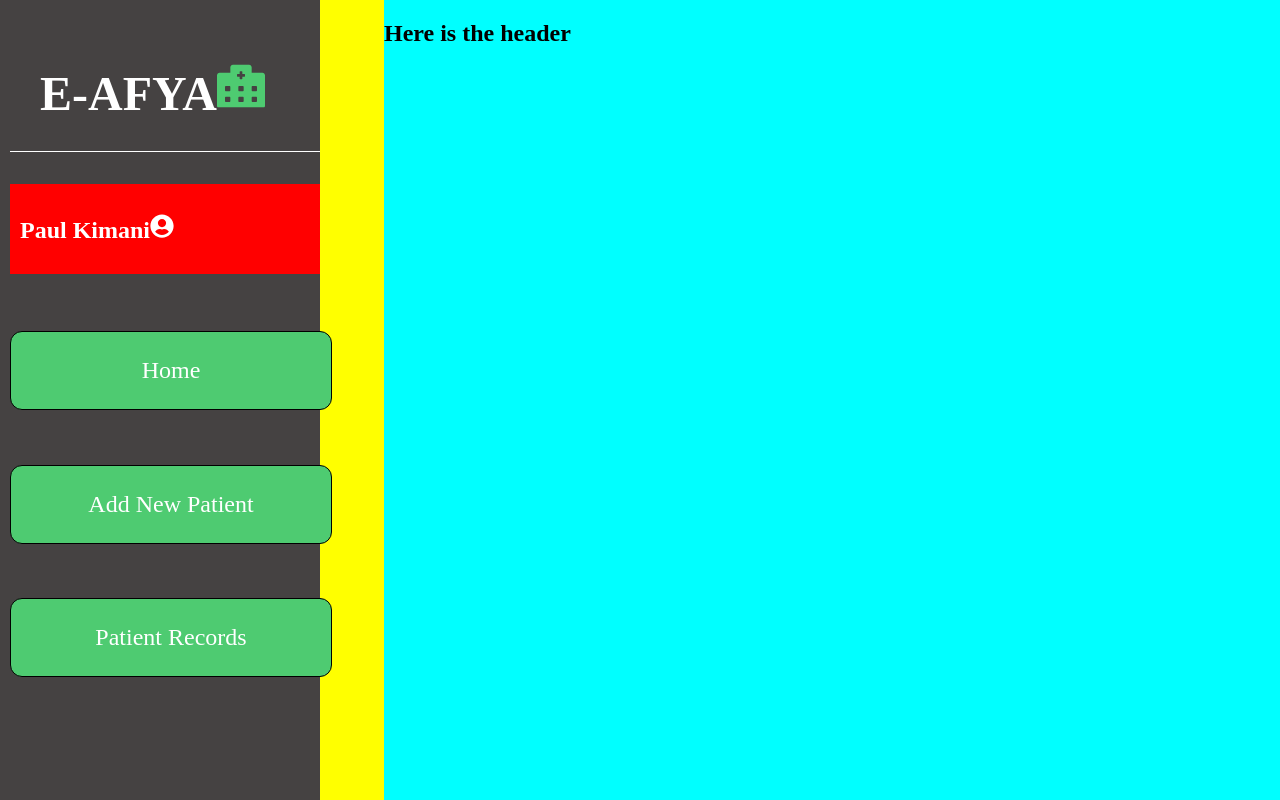
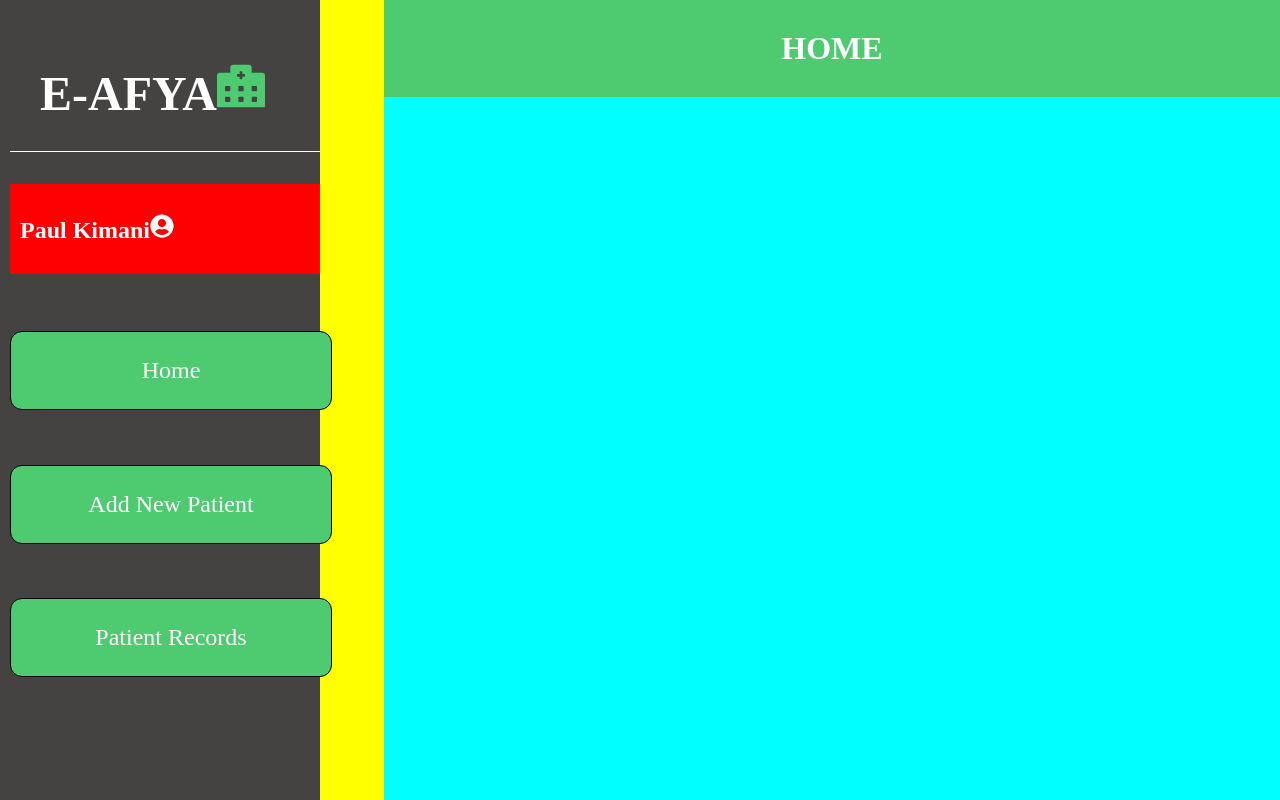
Before and after one commit to elviskim18/E-AFYA, a React (Create React App) app: page /home in a window 1280 px wide. Built offline with nearby package versions, Linux system fonts and the light colour scheme.

Commit message:
Add styling files

```diff
--- a/src/components/Home.js
+++ b/src/components/Home.js
@@ -2,7 +2,11 @@ import React from "react";
 
 function Home(){
     return(
-        <h2>Here is the header</h2>
+        <div className="home">
+            <h1>HOME</h1>
+
+        </div>
+
     )
 }
 
--- a/src/components/NewPatient.js
+++ b/src/components/NewPatient.js
@@ -2,7 +2,10 @@ import React from "react";
 
 function NewPatient (){
     return (
-        <h1>I am going to be new</h1>
+        <div className="header">
+            <h1>NEW PATIENT</h1>
+        </div>
+
     )
 }
 
--- a/src/css/_home.scss
+++ b/src/css/_home.scss
@@ -0,0 +1,11 @@
+@import "./variables";
+
+.home{
+    h1{
+        background-color: $color-theme;
+        color: white;
+        text-align: center;
+        margin-top: 0;
+        padding: 30px;
+    }
+}
```
Also changed, not shown: src/css/_newPatient.scss (added), src/css/_patientRecords.scss (added).
